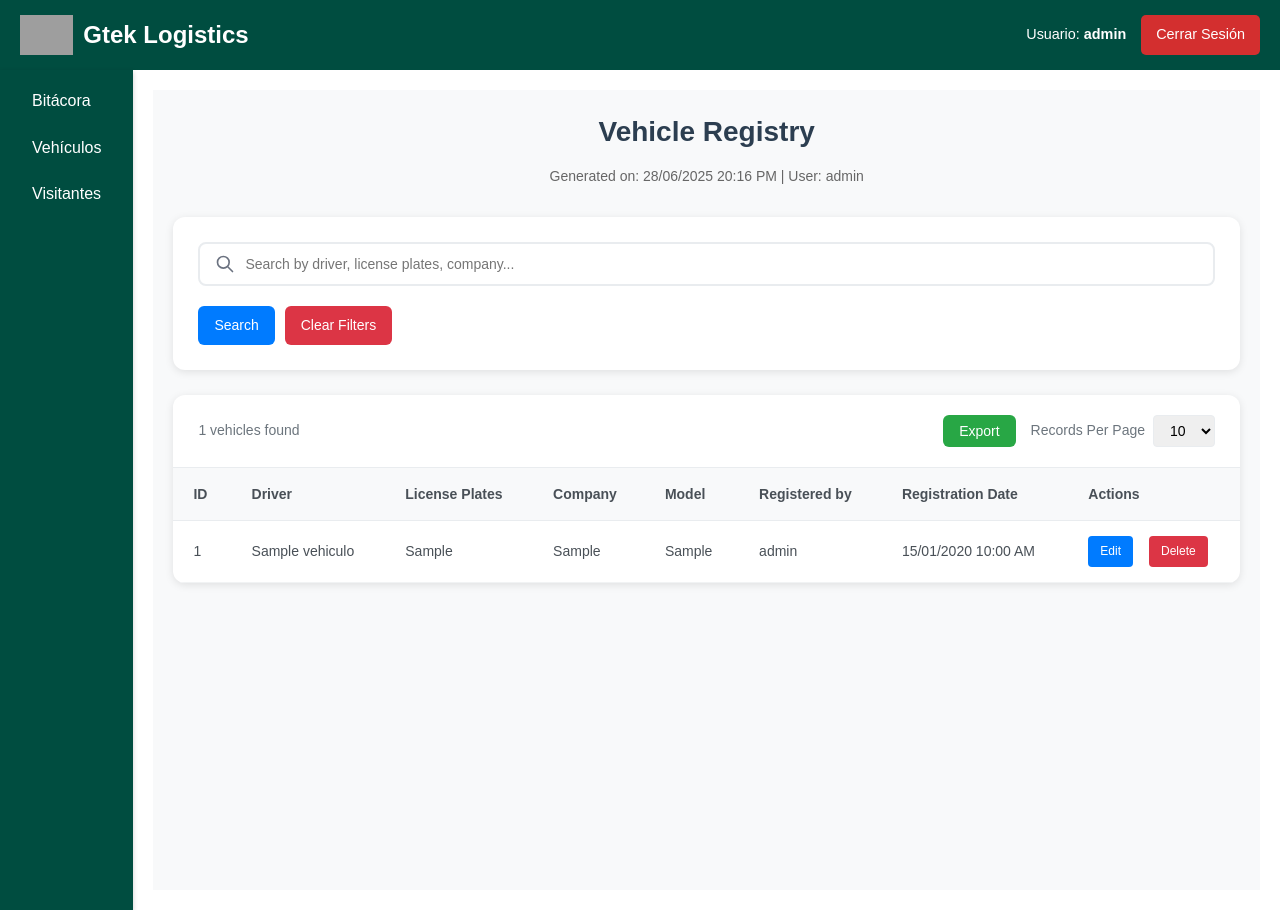
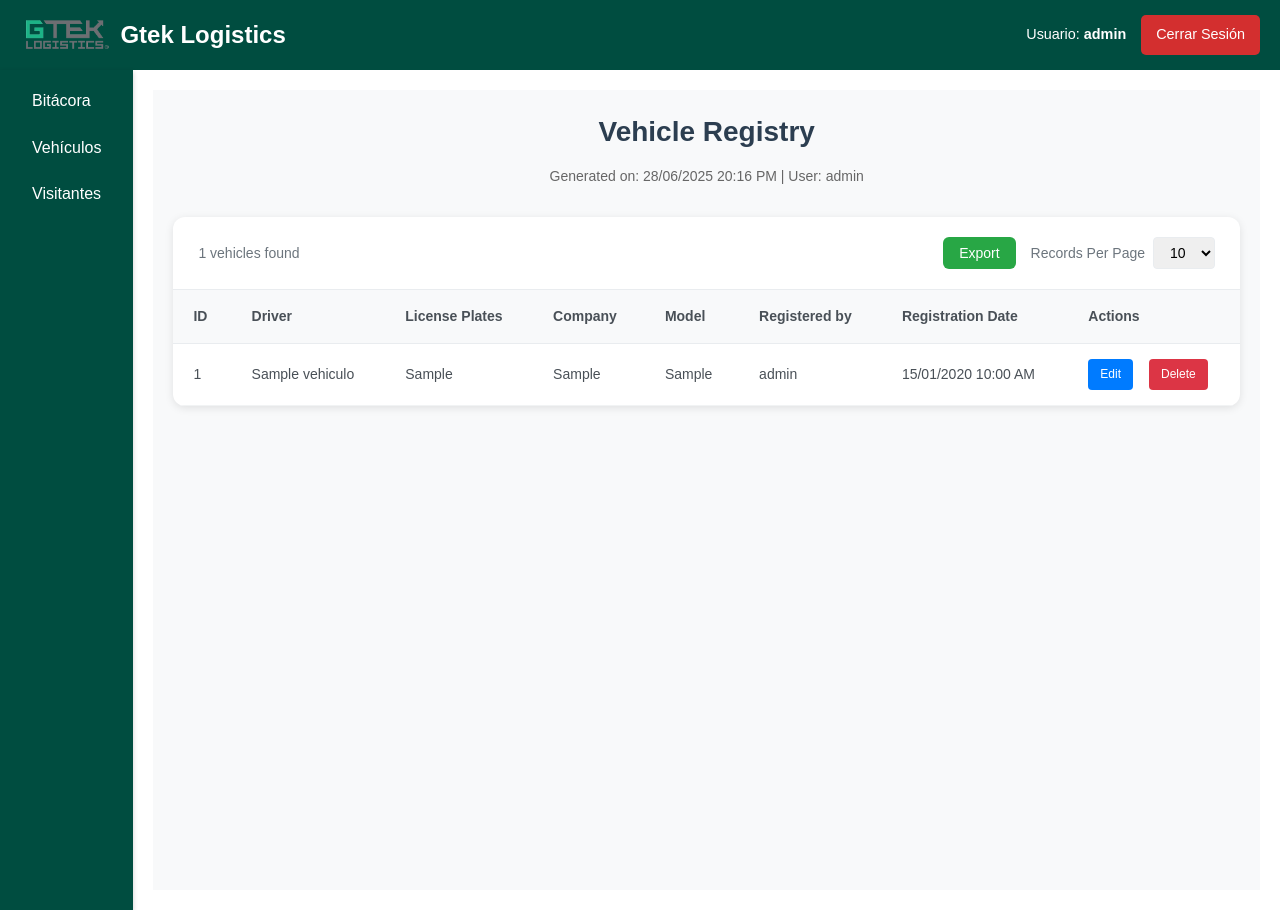
Before and after one commit to Catrin101/Sistema_GTek_Logistics, a PHP site: page /vehiculos.php in a window 1280 px wide. Run offline with PHP 8.4, Linux system fonts and the light colour scheme; a user stored in the database is signed in; data comes from the database, SQL or seed files in the repository; tables that the repository leaves empty or names only in its code hold one stand-in row (values such as "Sample post"); grey boxes are pictures that could not be loaded.

Commit message:
pequeños ajustes
se hicieron unos pequeños ajustes antes de entregar el sistema al cliente

```diff
--- a/detalle_registro.php
+++ b/detalle_registro.php
@@ -406,7 +406,7 @@ body {
                         <div class="detail-value"><?php echo htmlspecialchars($registro['dimension_tipo_sellos_candados'] ?? '40\' HC'); ?></div>
                     </div>
                     <div class="detail-item">
-                        <div class="detail-label">Fecha de Conclusión de Descarga</div>
+                        <div class="detail-label">Fecha de Salida</div>
                         <div class="detail-value"><?php echo !empty($registro['fecha_conclusion_descarga']) ? htmlspecialchars(date('d/m/Y H:i:s', strtotime($registro['fecha_conclusion_descarga']))) : 'N/A'; ?></div>
                     </div>
                     <div class="detail-item">
--- a/registro_entrada.php
+++ b/registro_entrada.php
@@ -530,7 +530,7 @@ body {
                            value="<?php echo htmlspecialchars($formData['valor_comercial'] ?? ''); ?>" required>
                 </div>
                 <div class="form-group">
-                    <label for="fecha_conclusion_descarga">Fecha de Conclusión de Descarga</label>
+                    <label for="fecha_conclusion_descarga">Fecha de Salida</label>
                     <input type="datetime-local" id="fecha_conclusion_descarga" name="fecha_conclusion_descarga"
                            value="<?php echo htmlspecialchars($formData['fecha_conclusion_descarga'] ?? ''); ?>">
                 </div>
--- a/src/views/header.php
+++ b/src/views/header.php
@@ -11,7 +11,7 @@
     <div class="main-container">
         <header class="app-header">
             <div class="logo">
-                <img src="/assets/img/gtek_logo.png" alt="Gtek Logistics Logo">
+                <img src="/assets/img/GtekLogisic_logo.png" alt="Gtek Logistics Logo">
                 <h1>Gtek Logistics</h1>
             </div>
             <div class="user-info">
--- a/vehiculos.php
+++ b/vehiculos.php
@@ -430,21 +430,6 @@ include __DIR__ . '/src/views/header.php';
         </div>
     </div>
 
-    <div class="filters-container">
-        <form action="" method="GET">
-            <div class="search-container">
-                <input type="text" id="search" name="search" class="search-input"
-                       placeholder="Search by driver, license plates, company..."
-                       value="<?php echo htmlspecialchars($filters['search_query'] ?? ''); ?>">
-            </div>
-
-            <div class="filter-actions">
-                <button type="submit" class="btn-search">Search</button>
-                <a href="/vehiculos.php" class="btn-clear-filters">Clear Filters</a>
-            </div>
-        </form>
-    </div>
-
     <div class="table-container">
         <div class="table-header">
             <span class="records-count"><?php echo $totalRecords; ?> vehicles found</span>
```
Also changed, not shown: bitacora.php (+9 -13 lines), editar_entrada.php (+5 -5 lines), visitantes.php (+0 -15 lines), assets/img/GtekLogisic_logo.png (added).
